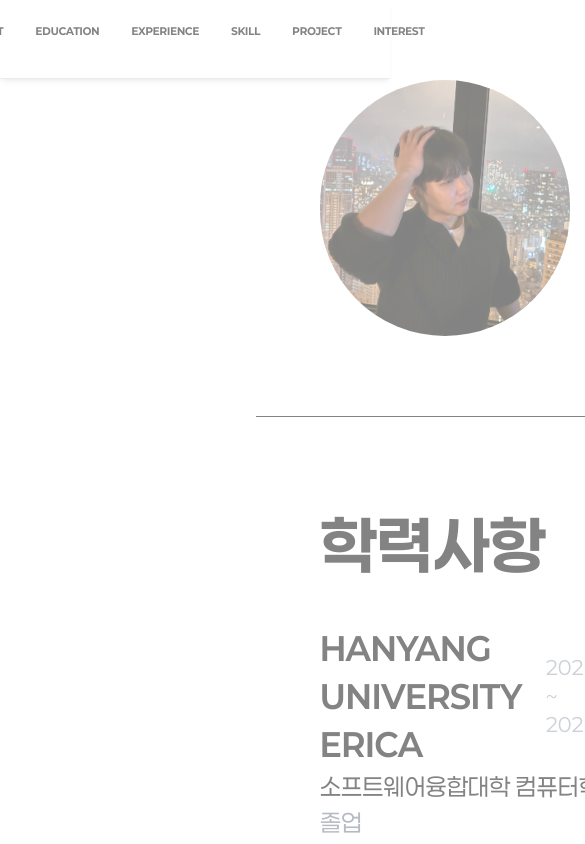
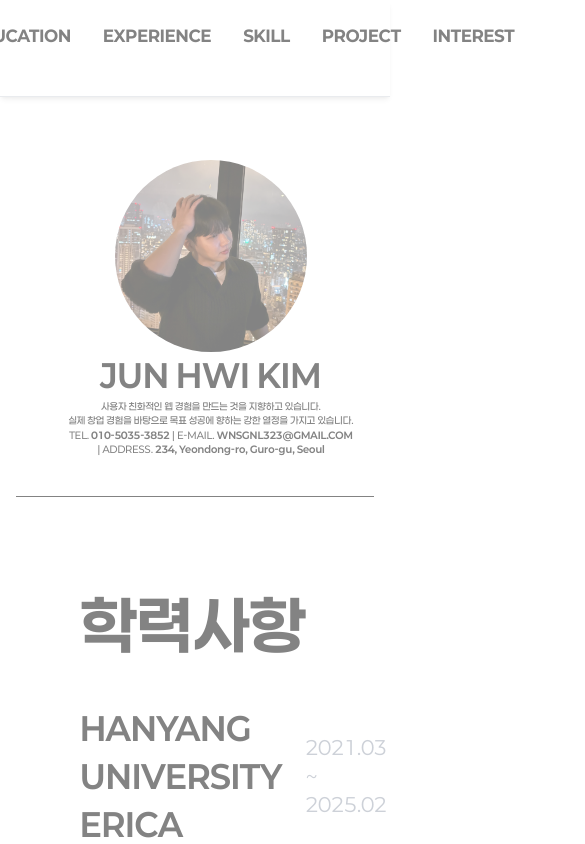
Before and after one commit to kimkimjunjun/portfolio, a Next.js app: page / in a window 390 px wide. Shown: the top 844 px of the page, 585 px wide, since content can reach past the window. Built offline with nearby package versions, Linux system fonts and the light colour scheme.

Commit message:
자기소개 반응형

```diff
--- a/components/introduction/introduction.tsx
+++ b/components/introduction/introduction.tsx
@@ -3,14 +3,20 @@ import intro from "@/public/images/intro.jpg"
 
 export default function Introduction() {
     return (
-        <div className="flex ml-[5rem] mt-[5rem] h-[16rem]">
-            <Image className="rounded-full" src={intro} alt="" width={250} height={250} />
-            <div className="flex flex-col justify-center ml-[3rem]">
-                <h1 className="text-[4rem] font-bold">JUN HWI KIM</h1>
-                <div className="flex flex-col text-[1rem] font-medium">
+        <div className="lg:flex ml-[2rem] lg:ml-[5rem] mt-[5rem] h-[16rem] items-center">
+            <Image className="rounded-full w-[12rem] lg:w-[18rem] h-[12rem] lg:h-[18rem] mx-auto lg:mx-0" src={intro} alt="" />
+            <div className="flex flex-col justify-center text-center lg:text-left lg:ml-[3rem]">
+                <h1 className="text-[2rem] lg:text-[4rem] font-bold">JUN HWI KIM</h1>
+                <div className="flex flex-col text-[0.6rem] lg:text-[1rem] font-medium">
                     <span className="">사용자 친화적인 웹 경험을 만드는 것을 지향하고 있습니다.</span>
                     <span className="">실제 창업 경험을 바탕으로 목표 성공에 향하는 강한 열정을 가지고 있습니다.</span>
-                    <span className="">TEL. <a className="font-bold">010-5035-3852</a> | E-MAIL. <a className="font-bold">WNSGNL323@GMAIL.COM</a> | ADDRESS. <a className="font-bold">234, Yeondong-ro, Guro-gu, Seoul</a></span>
+                    <span className="">
+                        TEL. <a className="font-bold">010-5035-3852</a> |
+                        E-MAIL. <a className="font-bold">WNSGNL323@GMAIL.COM</a>
+                        <span className="block lg:inline">
+                            | ADDRESS. <a className="font-bold">234, Yeondong-ro, Guro-gu, Seoul</a>
+                        </span>
+                    </span>
                 </div>
             </div>
         </div>
--- a/components/sidebar.tsx
+++ b/components/sidebar.tsx
@@ -38,11 +38,17 @@ export default function SideBar() {
                 {sections.map((section) => (
                     <span
                         key={section.id}
-                        className="hover:bg-gray-400 hover:text-white cursor-pointer text-center xl:text-[1.5rem] lg:text-[1rem] py-[0.5rem] rounded-[1rem] px-[0.5rem] lg:px-[0rem] lg:py-[0.5rem]" // 작은 화면에서 px 추가, 큰 화면에서 원복
+                        className="
+                        hover:bg-gray-400 hover:text-white cursor-pointer text-center
+                        text-[1rem] lg:text-[1.5rem]
+                        py-[0.5rem] rounded-[1rem] px-[0.5rem]
+                        lg:px-[0rem] lg:py-[0.5rem]
+                    "
                         onClick={() => handleScrollToSection(section.id)}
                     >
                         {section.name}
                     </span>
+
                 ))}
             </div>
         </div>
--- a/pages/index.tsx
+++ b/pages/index.tsx
@@ -44,7 +44,7 @@ export default function Home() {
       ) : (
         <div className={`${isClicked && "fadeIn"} flex h-full w-full`}>
           <SideBar />
-          <div className="w-full ml-[15rem]">
+          <div className="w-full ml-0 lg:ml-[15rem] mt-[5rem] lg:mt-0">
             <div id="about-me">
               <Introduction />
             </div>
```
